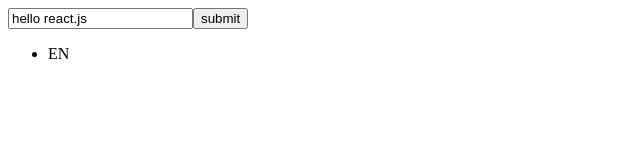
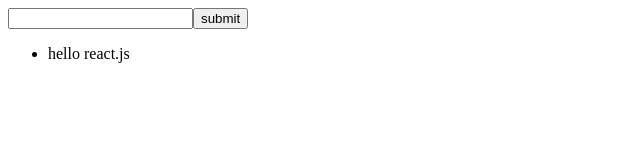
Before and after one commit to rick-liyue-huang/TodoList-React-Demo, a React (Create React App) app: page / in a window 1280 px wide. Both pictures are taken after a click on the button "submit". Shown: the top 160 px of the page, without its empty margins (0-640 px from the left). Built offline with nearby package versions, Linux system fonts and the light colour scheme.

Commit message:
use react-redux

```diff
--- a/src/ListReactRedux.js
+++ b/src/ListReactRedux.js
@@ -8,30 +8,64 @@ import React, { Component, Fragment } from 'react';
 // import store from './storeReactRedux';
 import { connect } from 'react-redux';
 
-class ListReactRedux extends Component {
+const ListReactRedux = (props) => {
+	return (
+			<Fragment>
+				<div>
+					<input
+						value={props.inputValue}
+						onChange={props.changeInputValue} />
+					<button onClick={props.addItem} >submit</button>
+				</div>
+				<ul>
+					{
+						props.list.map((item, index) => {
+							return (
+								<li key={item}
+									onClick={props.deleteItem.bind(this, index)} >{item}</li>
+							)
+						})
+					}
+				</ul>
+			</Fragment>
+		)
+}
+
+/*class ListReactRedux extends Component {
 
 	render() {
+		const { inputValue, list, changeInputValue, addItem } = this.props;
+
 		return (
 			<Fragment>
 				<div>
 					<input
-						value={this.props.inputValue}
-						onChange={this.props.changeInputValue} />
-					<button>submit</button>
+						value={inputValue}
+						onChange={changeInputValue} />
+					<button onClick={addItem} >submit</button>
 				</div>
 				<ul>
-					<li>EN</li>
+					{
+						list.map((item, index) => {
+							return (
+								<li key={item}
+									dangerouslySetInnerHTML={{__html: item}}
+									 ></li>
+							)
+						})
+					}
 				</ul>
 			</Fragment>
 		)
 	}
 
-}
+}*/
 
 // 2. map the 'store state' to 'component props'
 const mapStateToProps = (state) => {
 	return {
-		inputValue: state.inputValue
+		inputValue: state.inputValue,
+		list: state.list
 	}
 }
 
@@ -45,7 +79,24 @@ const mapDispatchToProps = (dispatch) => {
 				value: e.target.value
 			};
 			dispatch(action);
+		},
+
+		addItem() {
+			const action = {
+				type: 'add_item'
+			};
+			dispatch(action);
+		},
+
+		deleteItem(index) {
+			console.log(index);
+			const action = {
+				type: 'delete_item',
+				index
+			};
+			dispatch(action);
 		}
+
 	}
 }
 
--- a/src/storeReactRedux/reducer.js
+++ b/src/storeReactRedux/reducer.js
@@ -12,5 +12,18 @@ export default (state = defaultState, action) => {
 		return newState;
 	}
 
+	if(action.type === 'add_item') {
+		const newState = JSON.parse(JSON.stringify(state));
+		newState.list.push(newState.inputValue);
+		newState.inputValue = '';
+		return newState;
+	}
+
+	if(action.type === 'delete_item') {
+		const newState = JSON.parse(JSON.stringify(state));
+		newState.list.splice(action.index, 1);
+		return newState;
+	}
+
 	return state;
 }
```
